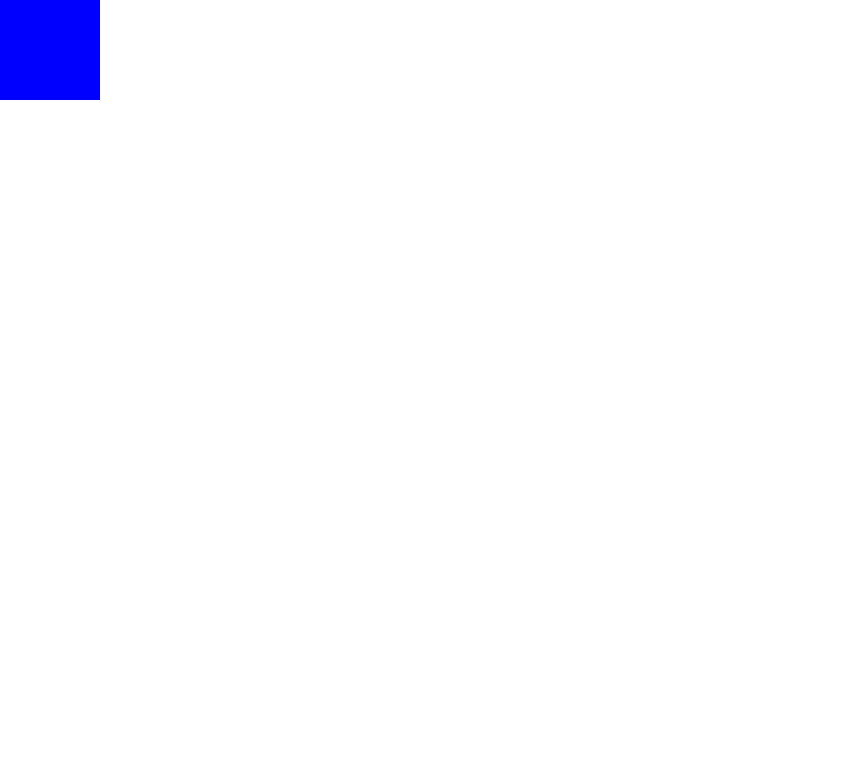
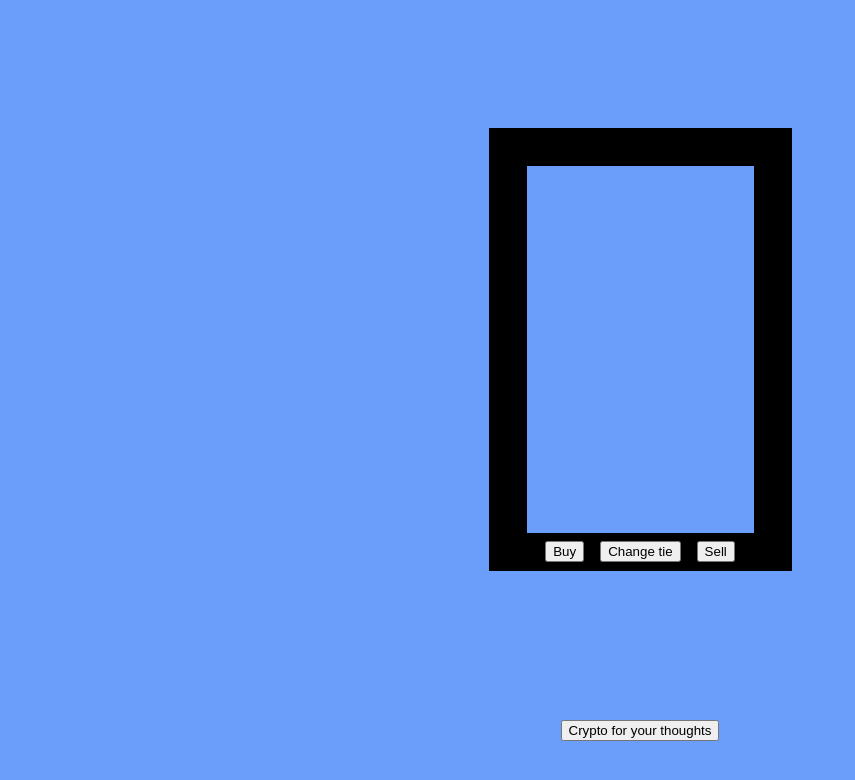
Before and after one commit to sofiaronnkvist/cryptogotchi, a plain HTML site: page index.html in a window 1280 px wide. Shown: the whole page, without its empty margins (0-855 px from the left). Drawn offline with Linux system fonts and the light colour scheme.

Commit message:
Added basic structures for testing.

```diff
--- a/index.html
+++ b/index.html
@@ -9,7 +9,17 @@
     <link rel="shortcut icon" type="image/jpg" href="pngwing.com.png" />
   </head>
   <body>
-    <div></div>
+    <div class="tama-frame">
+      <img class="frame-img" src="tama-frame.svg" alt="Frame." />
+      <div class="tama-buttons">
+        <button class="buy-button">Buy</button>
+        <button class="change-button">Change tie</button>
+        <button class="sell-button">Sell</button>
+      </div>
+    </div>
+    <div class="crypto-container">
+      <button class="crypto-button">Crypto for your thoughts</button>
+    </div>
     <script src="script.js"></script>
   </body>
 </html>
--- a/script.js
+++ b/script.js
@@ -1 +1,21 @@
-console.log();
+/* Coins array */
+
+/* Tamagotchi svg */
+
+/* Buy button */
+
+/* Change tie button */
+
+/* Sell button */
+
+/* Crypto for your thoughts button */
+
+const cryptoButton = document.querySelector(".crypto-button");
+
+cryptoButton.addEventListener("click", () => {
+  window.alert(
+    "There are no thoughts or feelings in crypto boys. Continue mining."
+  );
+});
+
+/* Scroll event */
--- a/style.css
+++ b/style.css
@@ -3,8 +3,29 @@
   margin: 0;
 }
 
-div {
-  width: 100px;
-  height: 100px;
-  background-color: blue;
+body {
+  background-color: rgb(107, 157, 250);
+  height: 100vh;
+  width: 100vw;
 }
+
+.tama-frame {
+  height: 90%;
+  width: 100%;
+  display: flex;
+  justify-content: center;
+  align-items: center;
+  flex-direction: column;
+}
+
+.tama-buttons {
+  display: flex;
+  gap: 1rem;
+  transform: translateY(-30px);
+}
+
+.crypto-container {
+  width: 100%;
+  display: flex;
+  justify-content: center;
+}
```
Also changed, not shown: tama-frame.svg (added).
